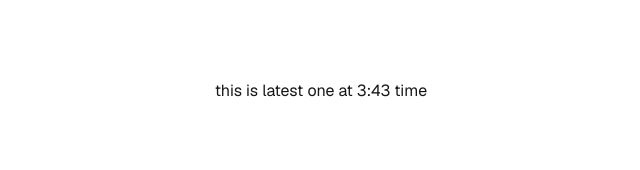
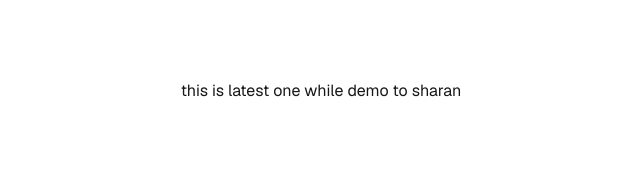
Before and after one commit to RonithPR16/test-merge-branches, a Next.js app: page / in a window 1280 px wide. Shown: the top 170 px of the page, without its empty margins (319-959 px from the left). Built offline with nearby package versions, Linux system fonts and the light colour scheme.

Commit message:
Added latest changes

```diff
--- a/app/page.tsx
+++ b/app/page.tsx
@@ -3,7 +3,7 @@ import styles from "./page.module.css";
 export default function Home() {
   return (
     <div className={styles.page}>
-      <p>this is latest one at 3:43 time</p>
+      <p>this is latest one while demo to sharan</p>
     </div>
   );
 }
```
